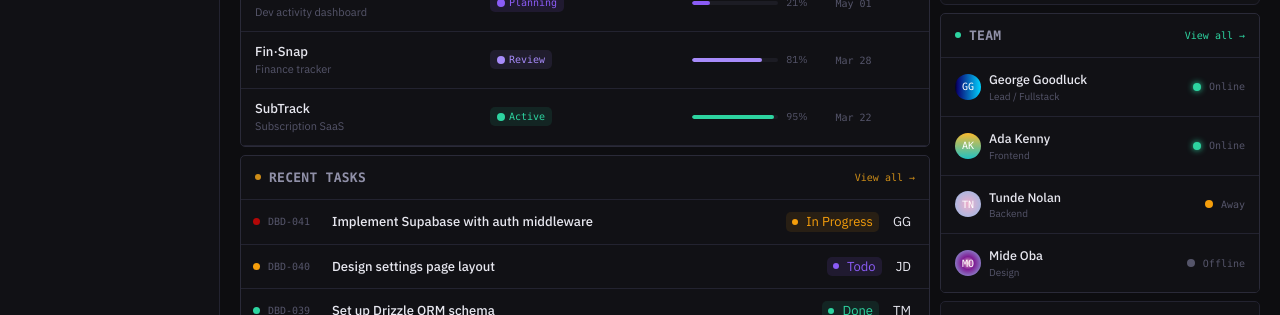
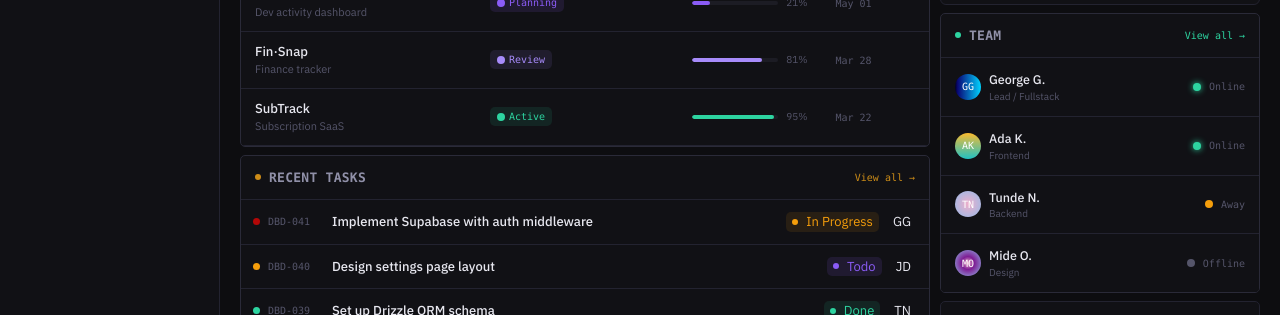
Before and after one commit to georgegoodluck/DevBoard, a Next.js app: page /overview in a window 1280 px wide. Shown: the part 359-674 px from the top of the page. Built offline with nearby package versions, Linux system fonts and the light colour scheme.

Commit message:
feat: add name formatting to show initials only

```diff
--- a/components/layout/overview/RecentTasks.tsx
+++ b/components/layout/overview/RecentTasks.tsx
@@ -33,7 +33,7 @@ const tasks: Task[] = [
     name: "Set up Drizzle ORM schema",
     status: "Done",
     priority: "low",
-    assignee: "TM",
+    assignee: "TN",
     assigneeColor:
       "radial-gradient(circle,rgba(238, 174, 202, 1) 0%, rgba(206, 179, 213, 1) 35%, rgba(148, 187, 233, 1) 100%);",
   },
--- a/components/layout/overview/TeamPanel.tsx
+++ b/components/layout/overview/TeamPanel.tsx
@@ -42,6 +42,14 @@ const members: Member[] = [
       "radial-gradient(circle,rgba(238, 174, 202, 1) 0%, rgba(126, 30, 148, 1) 35%, rgba(148, 187, 233, 1) 100%)",
   },
 ];
+
+const formatName = (name: string) => {
+  const parts = name.split(" ");
+  if (parts.length === 2) {
+    return `${parts[0]} ${parts[1].charAt(0)}.`;
+  }
+  return name;
+};
 
 const statusConfig = {
   Online: {
@@ -88,7 +96,7 @@ export default function TeamPanel() {
               </div>
               <div className="flex-1 min-w-0">
                 <div className="text-[12.5px] font-medium text-(--text)">
-                  {m.name}
+                  {formatName(m.name)}
                 </div>
                 <div className="text-mono text-[10px] text-(--text3)">
                   {m.role}
```
